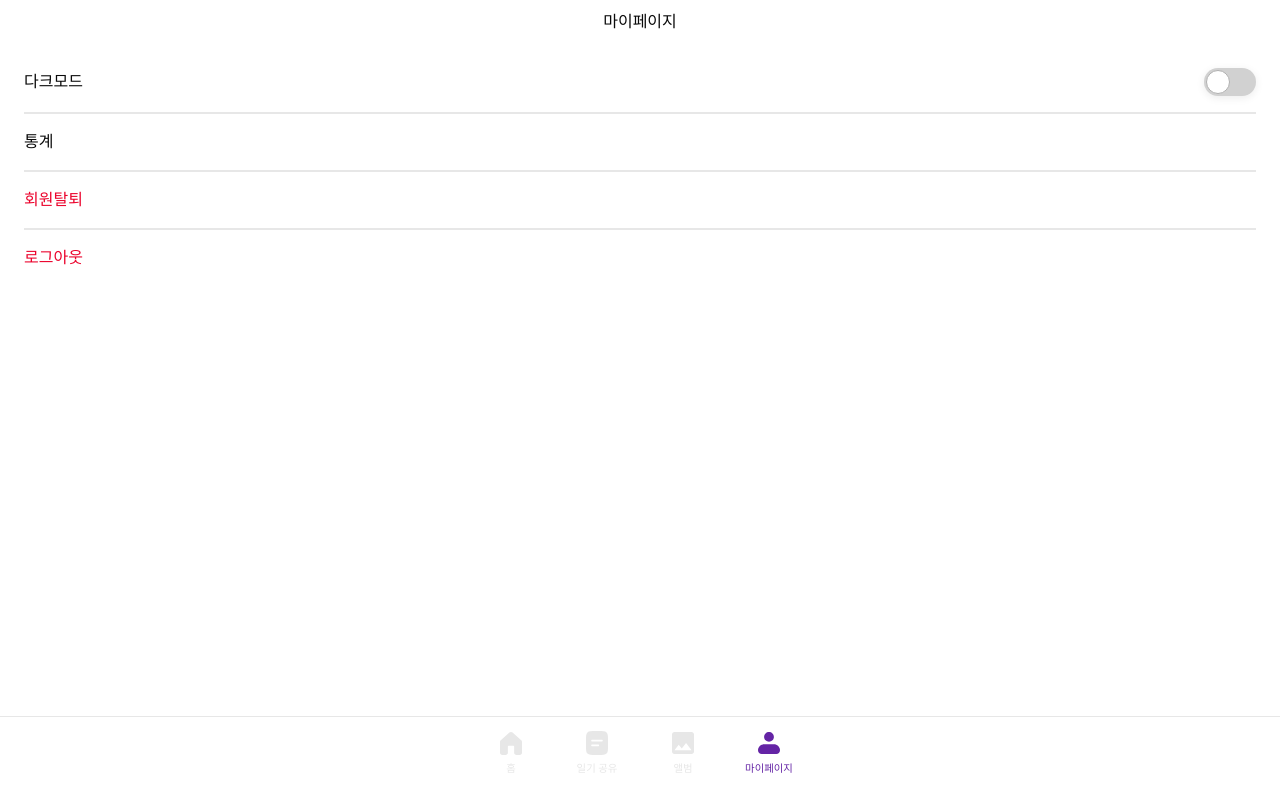
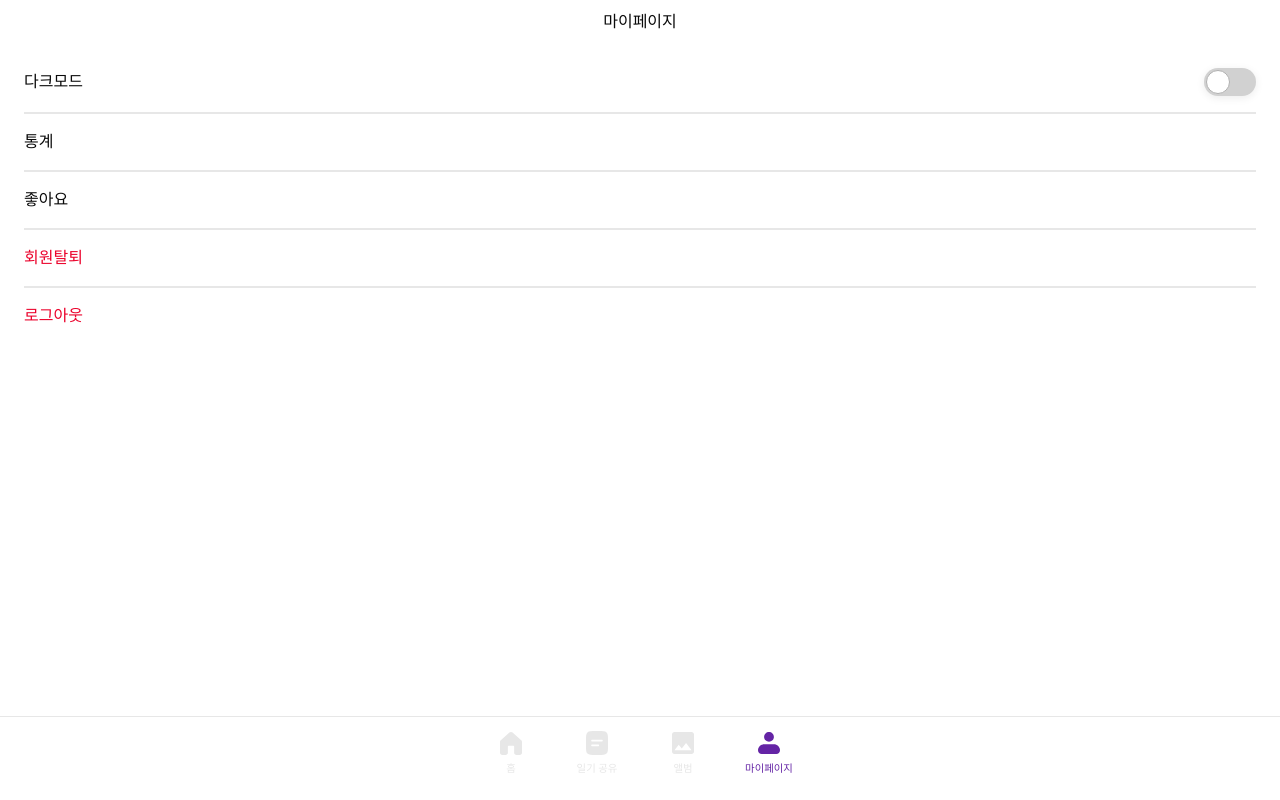
Before and after one commit to Canvas-Diary/Frontend, a React (Vite) app: page /mypage in a window 1280 px wide. Built offline with nearby package versions, Linux system fonts and the light colour scheme; a web font is replaced by a local one.

Commit message:
feat: 좋아요 모아보기 페이지 이동 버튼

```diff
--- a/src/pages/Mypage.tsx
+++ b/src/pages/Mypage.tsx
@@ -28,6 +28,10 @@ const Mypage = () => {
           통계
         </button>
         <Divider />
+        <button className="w-full text-start" onClick={() => navigate("liked")}>
+          좋아요
+        </button>
+        <Divider />
         <button className="w-full text-start text-status-negative">회원탈퇴</button>
         <Divider />
         <button className="w-full text-start text-status-negative">로그아웃</button>
```
